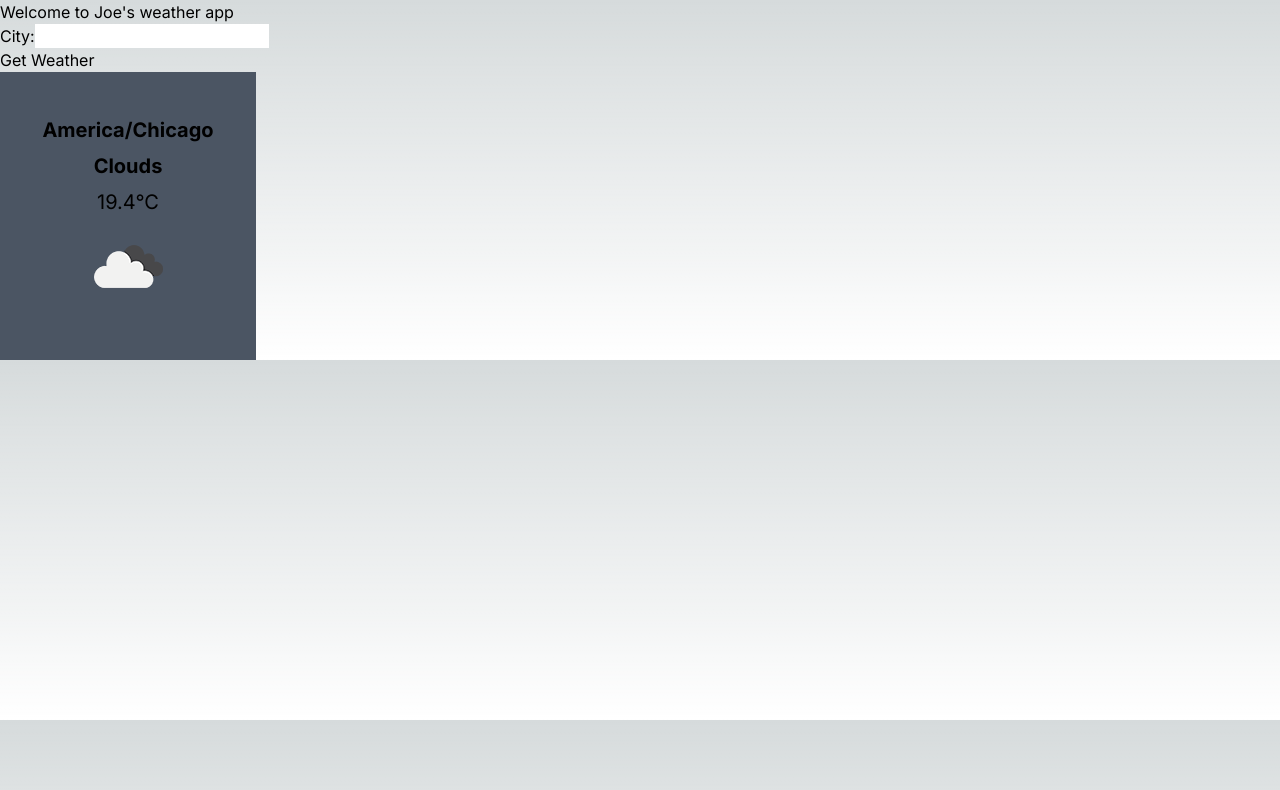
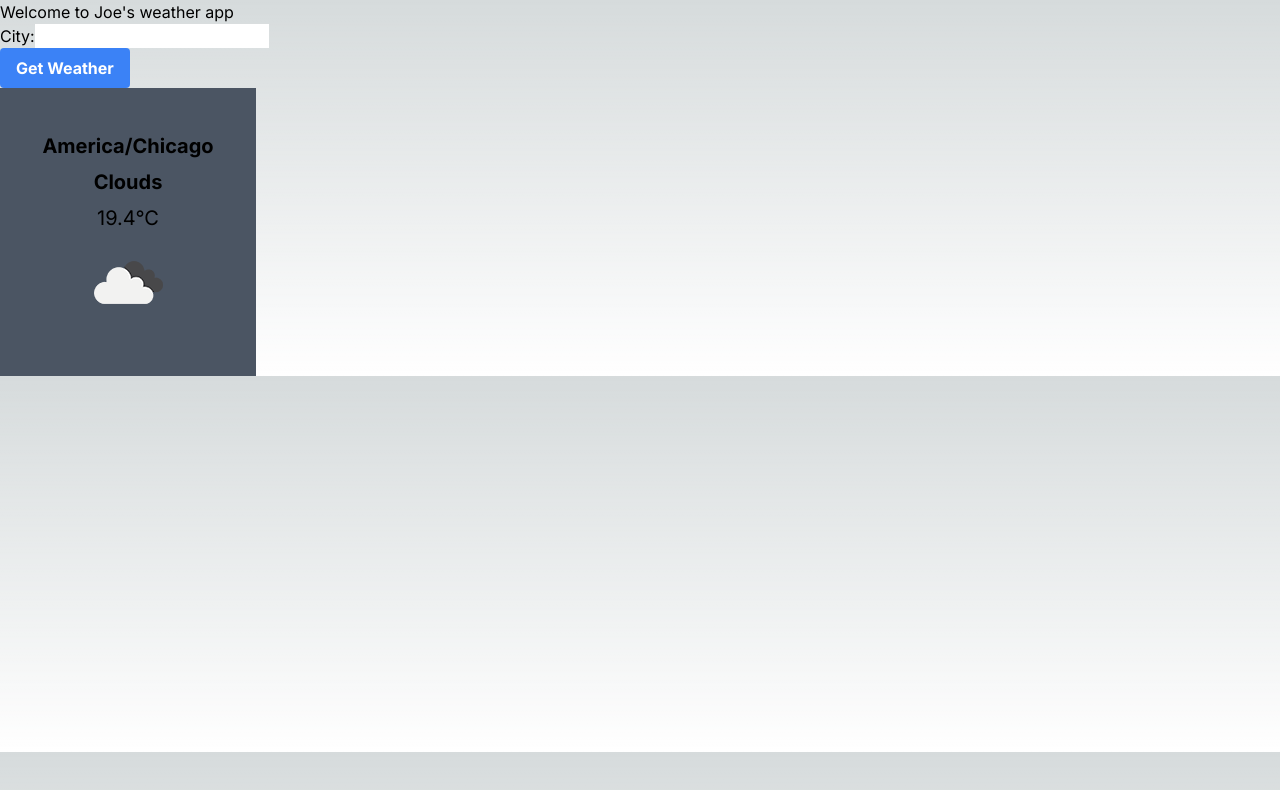
Before and after one commit to Joe-Fuller/weather-app, a Next.js app: page / in a window 1280 px wide. Shown: the top 790 px of the page. Built offline with nearby package versions, Linux system fonts and the light colour scheme.

Commit message:
update get weather button

```diff
--- a/app/page.js
+++ b/app/page.js
@@ -84,7 +84,13 @@
     <main>
       <h1>Welcome to Joe's weather app</h1>
       <CitySelector city={city} setCity={setCity}></CitySelector>
-      <button onClick={getWeather}>Get Weather</button>
+      <button
+        onClick={getWeather}
+        className="bg-blue-500 hover:bg-blue-700 text-white font-bold py-2 px-4 rounded"
+      >
+        Get Weather
+      </button>
+
       <WeatherCard weatherData={weatherData}></WeatherCard>
     </main>
   );
```
